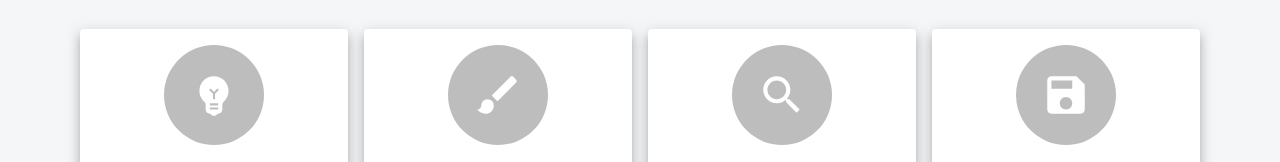
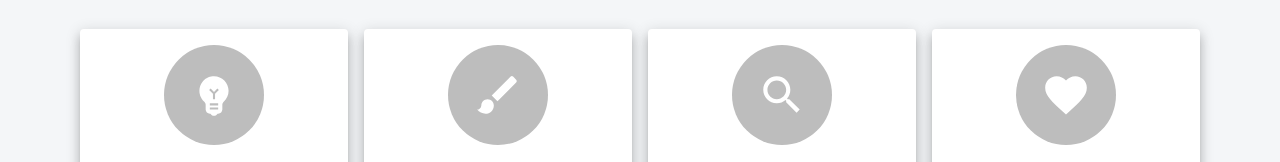
Before and after one commit to W8-Recipedia/Recipedia, a React (Create React App) app in the folder client/: page / in a window 1280 px wide. Shown: the part 609-771 px from the top of the page. Built offline with nearby package versions, Linux system fonts and the light colour scheme.

Commit message:
Updates favourites feature description

```diff
--- a/client/src/pages/landing/index.js
+++ b/client/src/pages/landing/index.js
@@ -21,7 +21,7 @@ import {
 import BrushIcon from "@material-ui/icons/Brush";
 import EmojiObjectsIcon from "@material-ui/icons/EmojiObjects";
 import RestaurantIcon from "@material-ui/icons/Restaurant";
-import SaveIcon from "@material-ui/icons/Save";
+import FavoriteIcon from "@material-ui/icons/Favorite";
 import SearchIcon from "@material-ui/icons/Search";
 import Page from "src/components/theme/page";
 import { Scrollbars } from "react-custom-scrollbars";
@@ -249,15 +249,15 @@ const LandingView = ({ toggleDarkMode }) => {
                 <Box p={2}>
                   <Box display="flex" justifyContent="center" pb={2}>
                     <Avatar className={classes.avatar}>
-                      <SaveIcon className={classes.cardIcons} />
+                      <FavoriteIcon className={classes.cardIcons} />
                     </Avatar>
                   </Box>
                   <Typography gutterBottom variant="h3" align="center">
-                    Recipe saving
+                    Favourite recipes
                   </Typography>
                   <Typography className={classes.cardDescriptions}>
-                    Save your favourite recipes for easy access anytime and
-                    anywhere.
+                    Save the recipes you can't get enough of for easy access any
+                    time and anywhere.
                   </Typography>
                 </Box>
               </Card>
```
